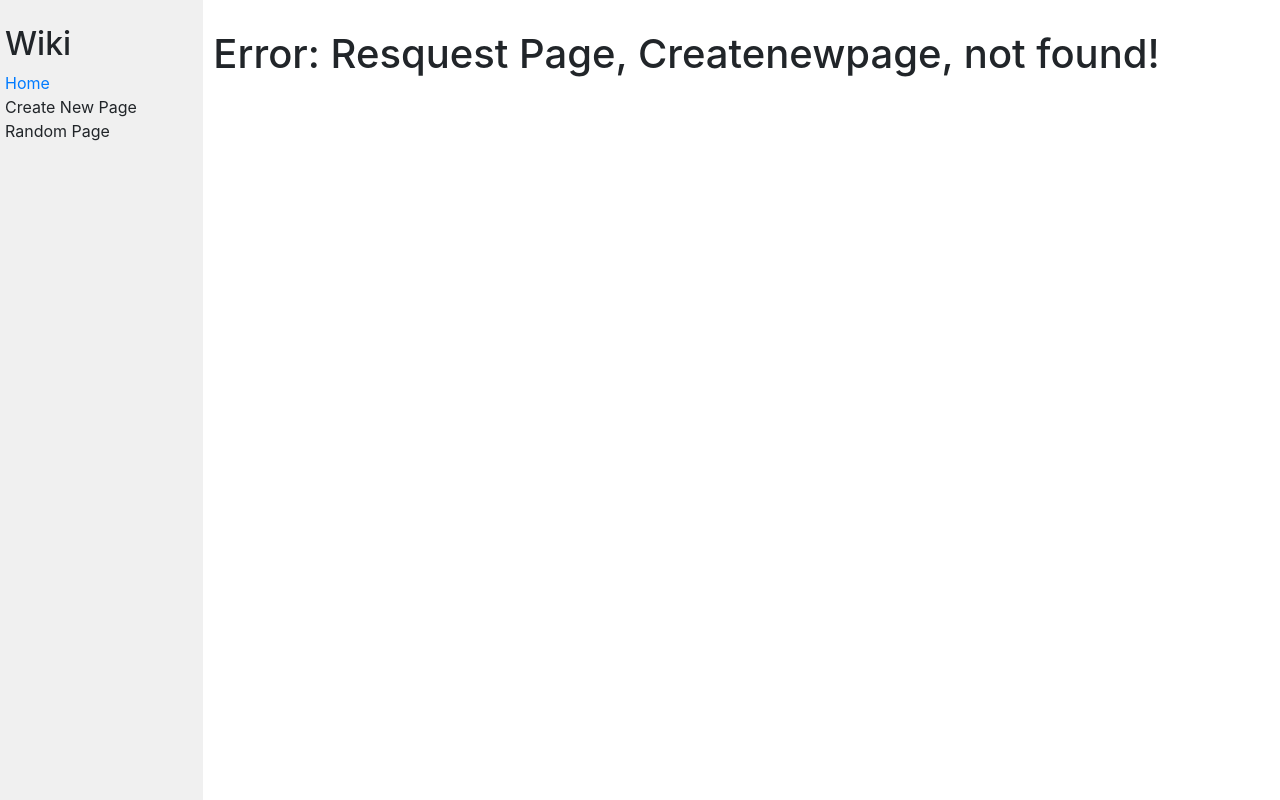
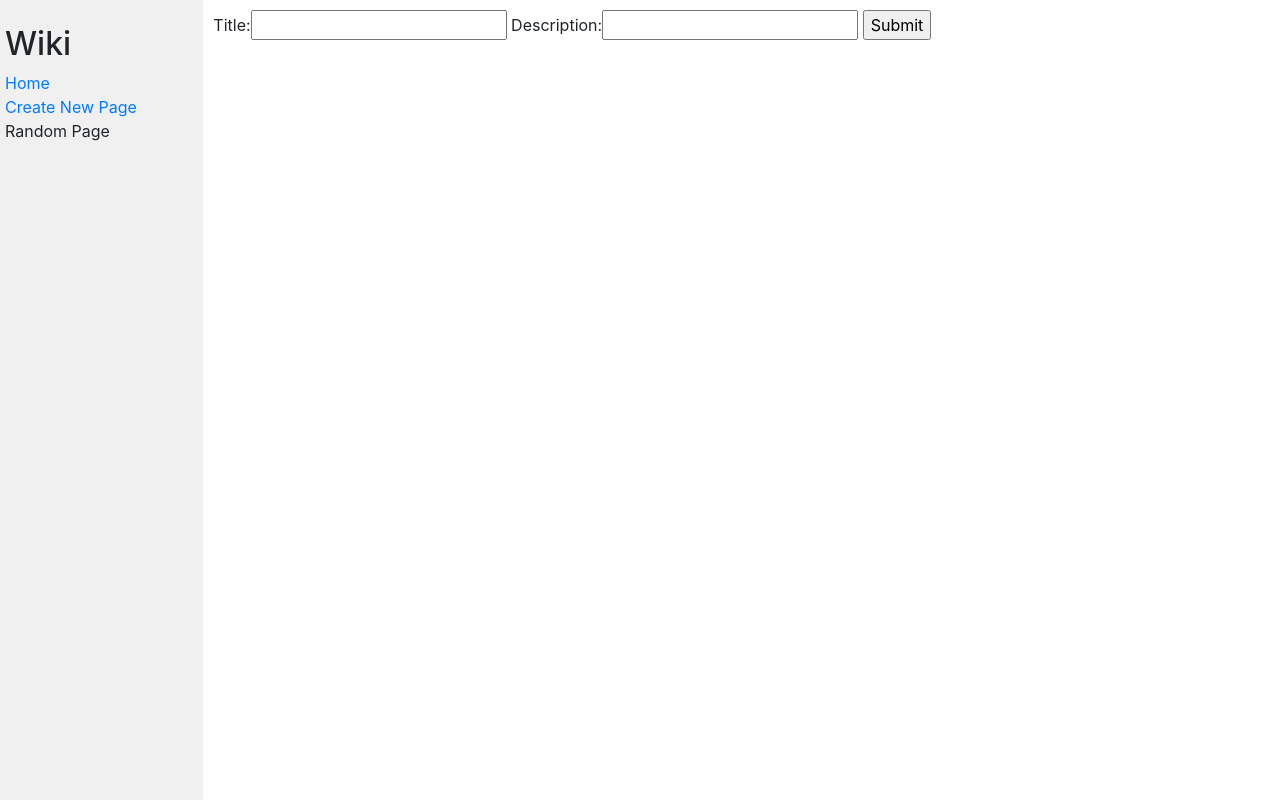
Before and after one commit to TahaFayyaz1/WIKI, a Django app: page /createnewpage in a window 1280 px wide. Run offline with Django 3.2, Linux system fonts and the light colour scheme; some libraries are stand-ins or nearby versions.

Commit message:
New Page (Task 4) Completed

```diff
--- /dev/null
+++ b/wiki/encyclopedia/templates/encyclopedia/createnewpage.html
@@ -0,0 +1,10 @@
+{% extends "encyclopedia/layout.html" %} {% block body %}
+
+<form action="{% url 'encyclopedia:create_new_page' %}" method="post">
+    {% csrf_token %} {{newpage}}
+
+    <input type="submit" />
+</form>
+
+
+{%endblock %}
--- /dev/null
+++ b/wiki/encyclopedia/templates/encyclopedia/errornewpage.html
@@ -0,0 +1,4 @@
+{%extends 'encyclopedia/layout.html'%} {%block title%} Error {%endblock%}
+{%block body%}
+<h1>Error: An entry with the following title already exists: {{title}}</h1>
+{%endblock%}
--- a/wiki/encyclopedia/templates/encyclopedia/layout.html
+++ b/wiki/encyclopedia/templates/encyclopedia/layout.html
@@ -21,7 +21,7 @@
         <div>
           <a href="{% url 'encyclopedia:index' %}">Home</a>
         </div>
-        <div>Create New Page</div>
+        <div><a href="{% url 'encyclopedia:create_new_page'%}">Create New Page</a></div>
         <div>Random Page</div>
         {% block nav %} {% endblock %}
       </div>
--- a/wiki/encyclopedia/urls.py
+++ b/wiki/encyclopedia/urls.py
@@ -6,5 +6,6 @@ app_name = "encyclopedia"
 
 urlpatterns = [
     path("", views.index, name="index"),
-    path("<str:title>", views.display_content, name="display_content"),
+    path("createnewpage", views.create_new_page, name="create_new_page"),
+    path("<str:title>", views.display_content, name="display_content")
 ]
--- a/wiki/encyclopedia/views.py
+++ b/wiki/encyclopedia/views.py
@@ -4,6 +4,8 @@ from django import forms
 from . import util
 from django.urls import reverse
 from difflib import get_close_matches
+from django.conf import settings
+import os.path
 
 
 def index(request):
@@ -12,12 +14,11 @@ def index(request):
 
         if search_form.is_valid():
             search = search_form.cleaned_data["search"]
-            entries=util.list_entries()
-            for entry in entries:
-                if search.lower() == entry.lower():
-                    return HttpResponseRedirect(reverse("encyclopedia:display_content", args = [search]))
-                else:
-                    return render(request, "encyclopedia/searchresults.html", {"close_matches":get_close_matches(search, entries)})
+            if util.get_entry(search) is not None:
+                return HttpResponseRedirect(reverse("encyclopedia:display_content", args = [search]))
+            else:
+                return render(request, "encyclopedia/searchresults.html", {"close_matches":get_close_matches(search, util.list_entries())})
+
 
         else:
             return render (request, "encyclopedia/index.html", {"search_form": search_form})
@@ -32,15 +33,38 @@ def index(request):
 
 
 def display_content (request, title):
-    title=title.capitalize()
     content=util.get_entry(title)
-    context = {"content":content, "title":title}
     if content is None:
         return render (request, "encyclopedia/error.html", {"title": title})
     else:
-        return render (request, "encyclopedia/content.html", context)
+        return render (request, "encyclopedia/content.html", {"content":content, "title":title})
+
+
+def create_new_page (request):
+    if request.method=="POST":
+        newpagedata = NewPage(request.POST)
+
+        if newpagedata.is_valid():
+            title = newpagedata.cleaned_data["title"]
+            description = newpagedata.cleaned_data["description"]
+
+            if util.get_entry(title) is not None:
+                return render (request, "encyclopedia/errornewpage.html", {"title": title})
+            else:
+                newpagefile = open(os.path.join(settings.BASE_DIR, 'entries', f"{title}.md"), "w")
+                newpagefile.write(description)
+                newpagefile.close()
+                return render(request, "encyclopedia/content.html", {"title": title, "content": description})
+
+    return render (request, "encyclopedia/createnewpage.html",{"newpage": NewPage()})
+
 
 
 
 class SearchForm(forms.Form):
     search=forms.CharField(label="search")
+
+
+class NewPage (forms.Form):
+    title=forms.CharField()
+    description= forms.CharField()
```
Also changed, not shown: wiki/entries/Computer.md (added, +1 -0 lines), wiki/entries/hello.md (added, +1 -0 lines).
